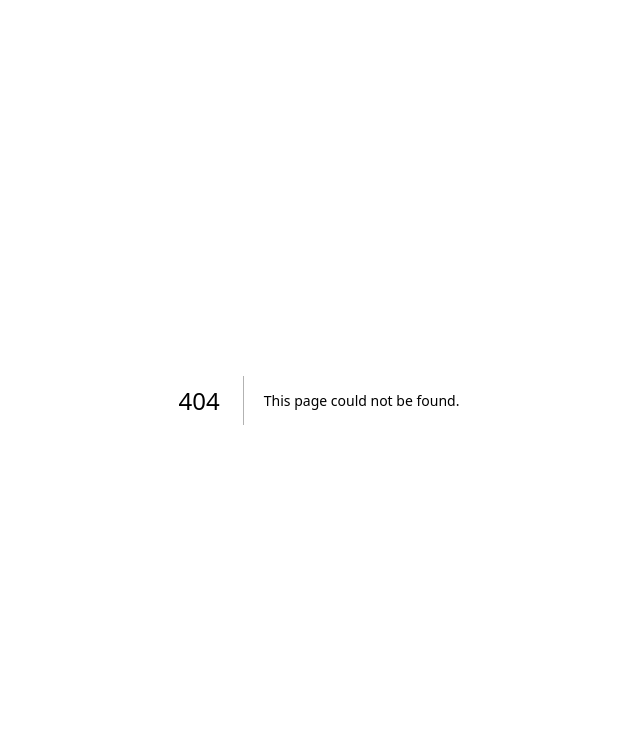
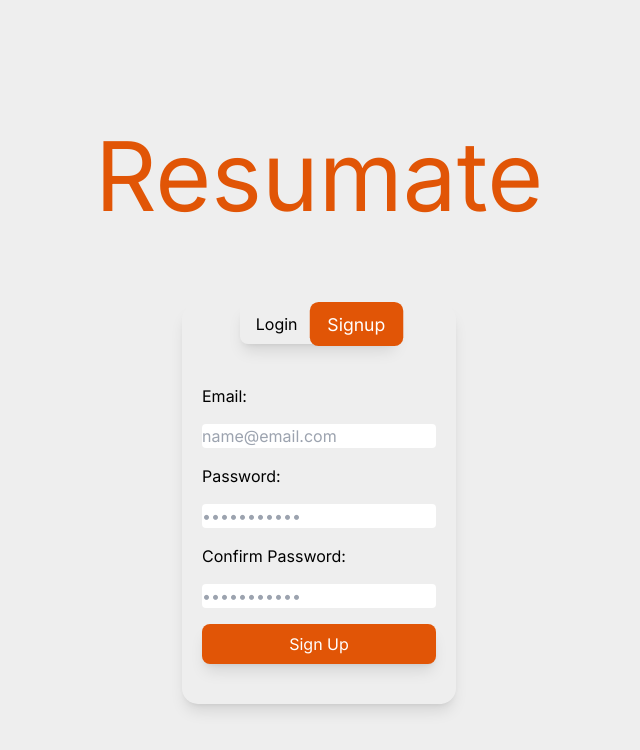
Before and after one commit to natelalor/resumate, a Next.js app: page /signup in a window 1280 px wide. Before the commit this address had no page. Shown: the top 750 px of the page, without its empty margins (321-961 px from the left). Built offline with nearby package versions, Linux system fonts and the light colour scheme.

Commit message:
Converted main nav to be page-based instead of style-based navigation. More efficient for implementing backend

```diff
--- a/src/app/api/profile.ts
+++ b/src/app/api/profile.ts
@@ -46,7 +46,7 @@ export async function GET(request: Request) {
         return NextResponse.json({ success: true, userId: user.uid, userData });
     } catch (error) {
         if (error instanceof Error) {
-            return NextResponse.json({ success: false, message: error.message });
+            return NextResponse.json({ success: false, message: 'error.message' });
         } else {
             return NextResponse.json({ success: false, message: 'An unknown error occurred' });
         }
--- a/src/app/components/form.tsx
+++ b/src/app/components/form.tsx
@@ -1,13 +1,14 @@
+// Form.tsx
 "use client";
 
 import React, { useState } from 'react';
 import { useRouter } from 'next/navigation';
 
 interface FormProps {
-  activeTab: 'login' | 'signup';
+  type: 'login' | 'signup';
 }
 
-export default function Form({ activeTab }: FormProps) {
+export default function Form({ type }: FormProps) {
   const [email, setEmail] = useState('');
   const [password, setPassword] = useState('');
   const [confirmPassword, setConfirmPassword] = useState('');
@@ -24,13 +25,13 @@ export default function Form({ activeTab }: FormProps) {
         headers: {
           'Content-Type': 'application/json',
         },
-        body: JSON.stringify({ email, password, firstName: '', lastName: '', phoneNumber: '' }), // For signup, include additional fields
+        body: JSON.stringify({ email, password, firstName: '', lastName: '', phoneNumber: '' }), // Modify as needed for signup
       });
 
       const result = await response.json();
 
       if (result.success) {
-        router.push('/search'); // Redirect to search page upon successful signup or login
+        router.push('/search');
       } else {
         alert('Error: ' + result.message);
       }
@@ -67,7 +68,7 @@ export default function Form({ activeTab }: FormProps) {
         required
       />
 
-      {activeTab === 'signup' && (
+      {type === 'signup' && (
         <>
           <label htmlFor="confirmPassword">Confirm Password:</label>
           <input
@@ -86,7 +87,7 @@ export default function Form({ activeTab }: FormProps) {
       <input
         className={`w-auto px-4 py-2 rounded-lg shadow-lg bg-theme-orange hover:bg-theme-orange-light text-white ${isSubmitting ? 'cursor-wait' : ''}`}
         type="submit"
-        value={isSubmitting ? 'Processing...' : "Let's Go"}
+        value={isSubmitting ? 'Processing...' : type === 'login' ? 'Login' : 'Sign Up'}
         disabled={isSubmitting}
       />
     </form>
--- a/src/app/components/nav.tsx
+++ b/src/app/components/nav.tsx
@@ -1,35 +1,36 @@
 "use client";
 
 import React from 'react';
+import Link from 'next/link';
+import { usePathname } from 'next/navigation';
 
-interface NavProps {
-  activeTab: 'login' | 'signup';
-  setActiveTab: React.Dispatch<React.SetStateAction<'login' | 'signup'>>;
-}
+export default function Nav() {
+  const pathname = usePathname(); // Get the current path to highlight the active tab
 
-export default function Nav({ activeTab, setActiveTab }: NavProps) {
   return (
     <div className="inline-flex justify-center items-center shadow-lg rounded-lg">
+      <Link href="/login" passHref>
         <div
-        onClick={() => setActiveTab('login')}
           className={`cursor-pointer px-4 py-2 rounded-lg tab-transition ${
-          activeTab === 'login'
+            pathname === '/login'
               ? 'text-white bg-theme-orange tab-active z-20 transform scale-110'
               : 'text-text-color z-10 hover:bg-theme-orange-super-light'
           }`}
         >
           <p>Login</p>
         </div>
+      </Link>
+      <Link href="/signup" passHref>
         <div
-        onClick={() => setActiveTab('signup')}
           className={`cursor-pointer px-4 py-2 rounded-lg tab-transition ${
-          activeTab === 'signup'
+            pathname === '/signup'
               ? 'text-white bg-theme-orange tab-active z-20 transform scale-110'
               : 'text-text-color z-10 hover:bg-theme-orange-super-light'
           }`}
         >
           <p>Signup</p>
         </div>
+      </Link>
     </div>
   );
 }
--- /dev/null
+++ b/src/app/login/page.tsx
@@ -0,0 +1,18 @@
+"use client";
+
+import React from 'react';
+import Form from '../components/form';
+import Nav from '../components/nav';
+import Title from '../components/title';
+
+export default function LoginPage() {
+  return (
+    <main className="flex flex-col items-center">
+      <Title />
+      <div className="inline-flex flex-col items-center shadow-lg rounded-2xl">
+        <Nav />
+        <Form type="login" /> {/* Login form */}
+      </div>
+    </main>
+  );
+}
--- a/src/app/page.tsx
+++ b/src/app/page.tsx
@@ -1,22 +1,12 @@
-"use client";
+// this is so login page.tsx is the homepage / landing page
 
-import React, { useState, useEffect, useRef } from 'react';
-import Form from './components/form';
-import Nav from './components/nav';
-import Title from './components/title';
+import { redirect } from 'next/navigation';
 
-export default function Login() {
-  const [activeTab, setActiveTab] = useState<'login' | 'signup'>('login');
+export const metadata = {
+  title: 'Resumate - Login',
+  description: 'Login to Resumate to optimize your job applications.',
+};
 
-  return (
-    <main className="flex flex-col items-center">
-
-      <Title />
-        {/* body container */}
-        <div className="inline-flex flex-col items-center shadow-lg rounded-2xl">
-          <Nav activeTab={activeTab} setActiveTab={setActiveTab} />
-          <Form activeTab={activeTab} />
-        </div>
-    </main>
-  );
+export default function Home() {
+  redirect('/login');  // Automatically redirects to /login
 }
--- /dev/null
+++ b/src/app/signup/page.tsx
@@ -0,0 +1,18 @@
+"use client";
+
+import React from 'react';
+import Form from '../components/form';
+import Nav from '../components/nav';
+import Title from '../components/title';
+
+export default function SignupPage() {
+  return (
+    <main className="flex flex-col items-center">
+      <Title />
+      <div className="inline-flex flex-col items-center shadow-lg rounded-2xl">
+        <Nav />
+        <Form type="signup" /> {/* Signup form */}
+      </div>
+    </main>
+  );
+}
```
Lines whose indentation alone changed are shown as unchanged.
